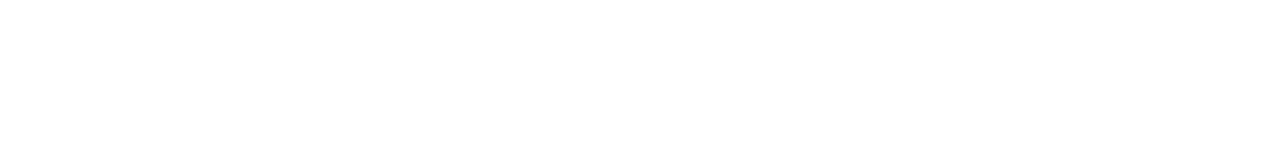
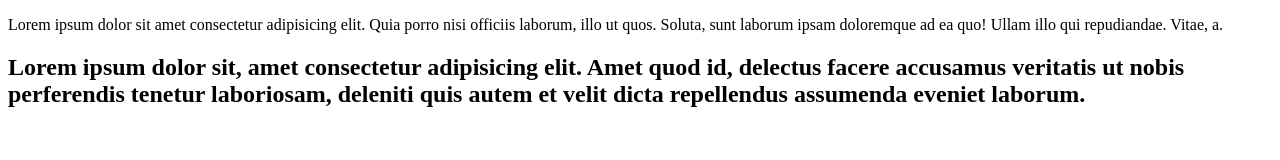
Before and after one commit to ABOK451/aovc-gds0551, a plain HTML site: page index.html in a window 1280 px wide. Drawn offline with Linux system fonts and the light colour scheme.

Commit message:
Modificacion desde la rama main

```diff
--- a/index.html
+++ b/index.html
@@ -3,9 +3,10 @@
 <head>
     <meta charset="UTF-8">
     <meta name="viewport" content="width=device-width, initial-scale=1.0">
-    <title>Document</title>
+    <title>Los papus modificacn desde main</title>
 </head>
 <body>
-
+    <p>Lorem ipsum dolor sit amet consectetur adipisicing elit. Quia porro nisi officiis laborum, illo ut quos. Soluta, sunt laborum ipsam doloremque ad ea quo! Ullam illo qui repudiandae. Vitae, a.</p>
+    <h2>Lorem ipsum dolor sit, amet consectetur adipisicing elit. Amet quod id, delectus facere accusamus veritatis ut nobis perferendis tenetur laboriosam, deleniti quis autem et velit dicta repellendus assumenda eveniet laborum.</h2>
 </body>
 </html>
```
